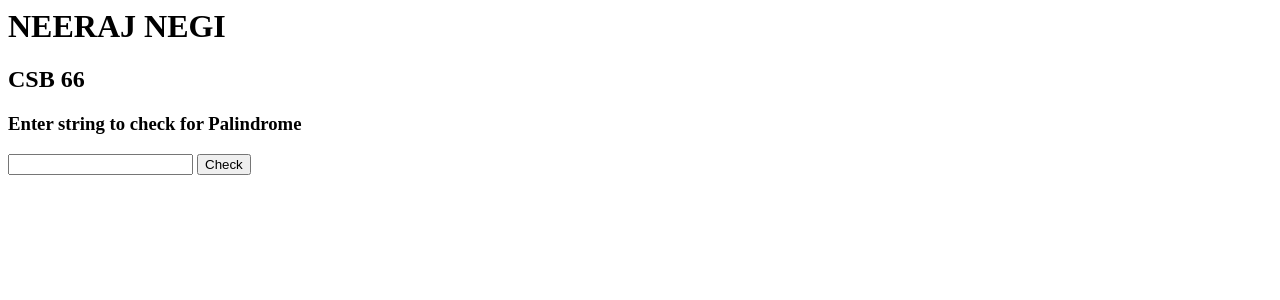
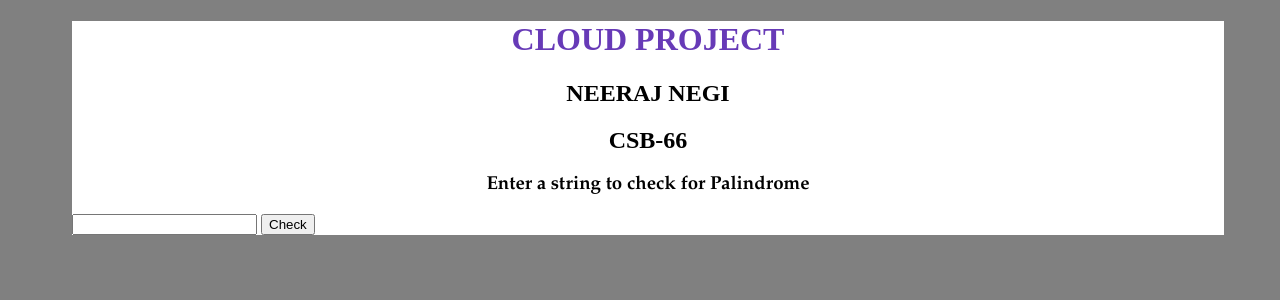
Before and after one commit to NeerajNegi/String-Palindrome-Check-Web-App, a Flask app: page / in a window 1280 px wide. Shown: the top 300 px of the page. Run offline with Flask 2, Linux system fonts and the light colour scheme.

Commit message:
Update cloud.html

```diff
--- a/templates/cloud.html
+++ b/templates/cloud.html
@@ -1,17 +1,14 @@
-<html>
-<body>
-<h1>NEERAJ NEGI</h1>
-<h2>CSB 66</h2>
-<h3>Enter string to check for Palindrome</h3>
-
+<!DOCTYPE HTML>
+<html style="margin-left: 5%; margin-right: 5%; background-color: grey;">
+<head><title>Palindrome String Check</title></head>
+<body style="background-color: white; width: 100%; height: 100%;">
+<h1 style="font-family: Century Gothic;" align="center"><font color="#673AB7">CLOUD PROJECT</font></h1>
+<h2 style="font-family: Century Gothic;" align="center">NEERAJ NEGI</h2>
+<h2 style="font-family: Century Gothic;" align="center">CSB-66</h2>
+<h3 align="center" style="font-family: Palatino Linotype;">Enter a string to check for Palindrome</h3>
 <input type="text" id="myText" value="">
-
 <button onclick="myFunction()">Check</button>
-
-<p id="message"></p>
-<p id="demo"></p>
-
-
+<h3 align="center" style="font-family: Palatino Linotype;" id="demo"></h3>
 <script>
 function myFunction() {
     var str = document.getElementById("myText").value;
```
